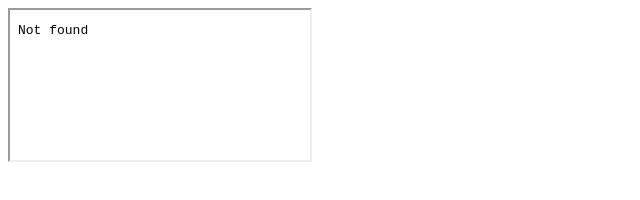
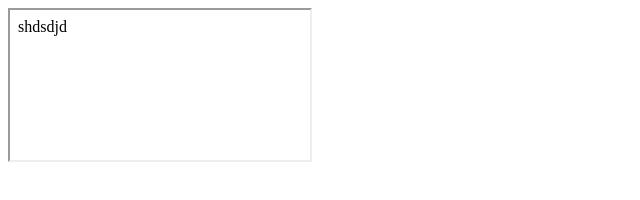
Before and after one commit to subhadeepchandra1/musicplayer.github.io, a plain HTML site: page index.html in a window 1280 px wide. Shown: the full height of the page, 0-640 px from the left. Drawn offline with Linux system fonts and the light colour scheme.

Commit message:
Update index.html

```diff
--- a/index.html
+++ b/index.html
@@ -9,7 +9,7 @@
 	</head>
 
 	<body>
-		<iframe src="activity2.html">
+		<iframe src="activity1.html">
 		</iframe>
 	</body>
 
```
